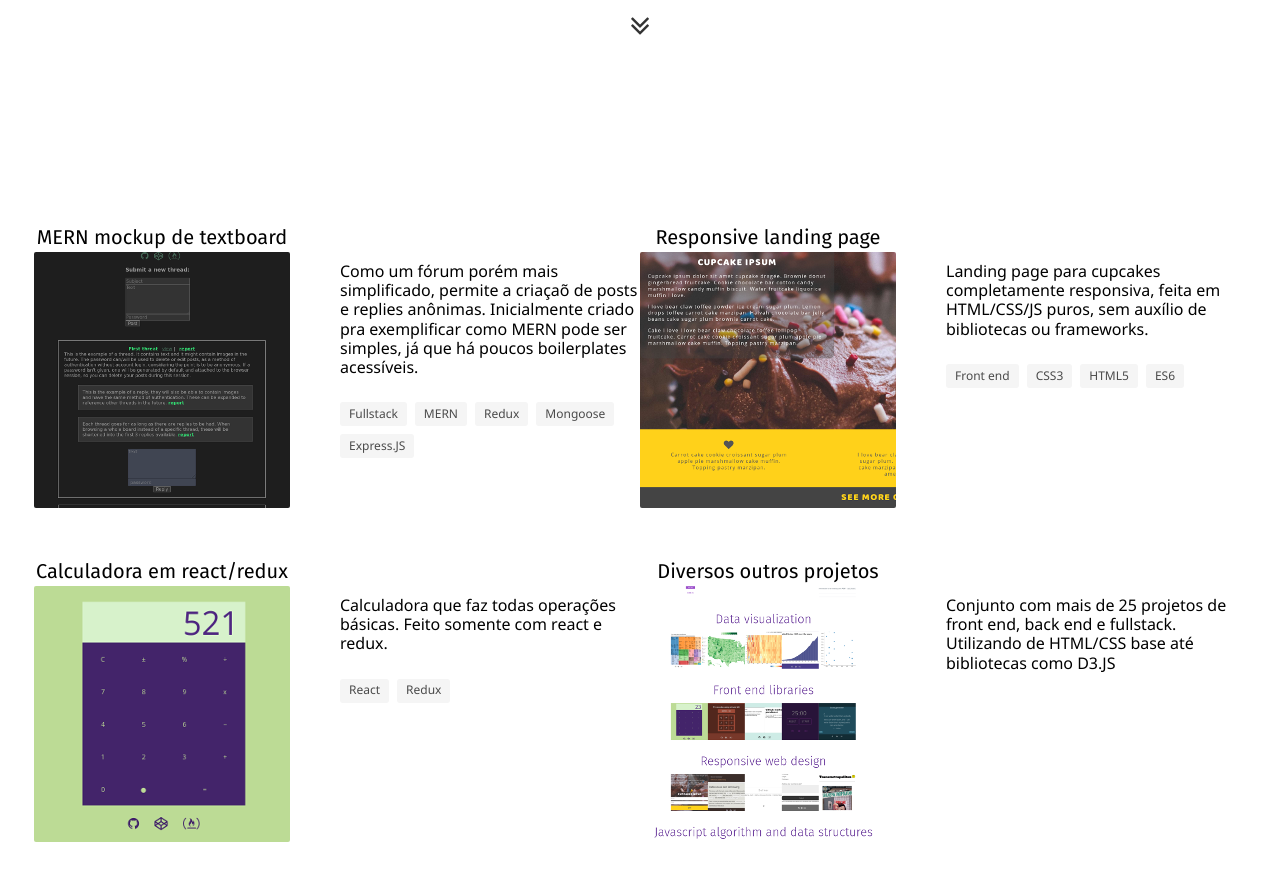
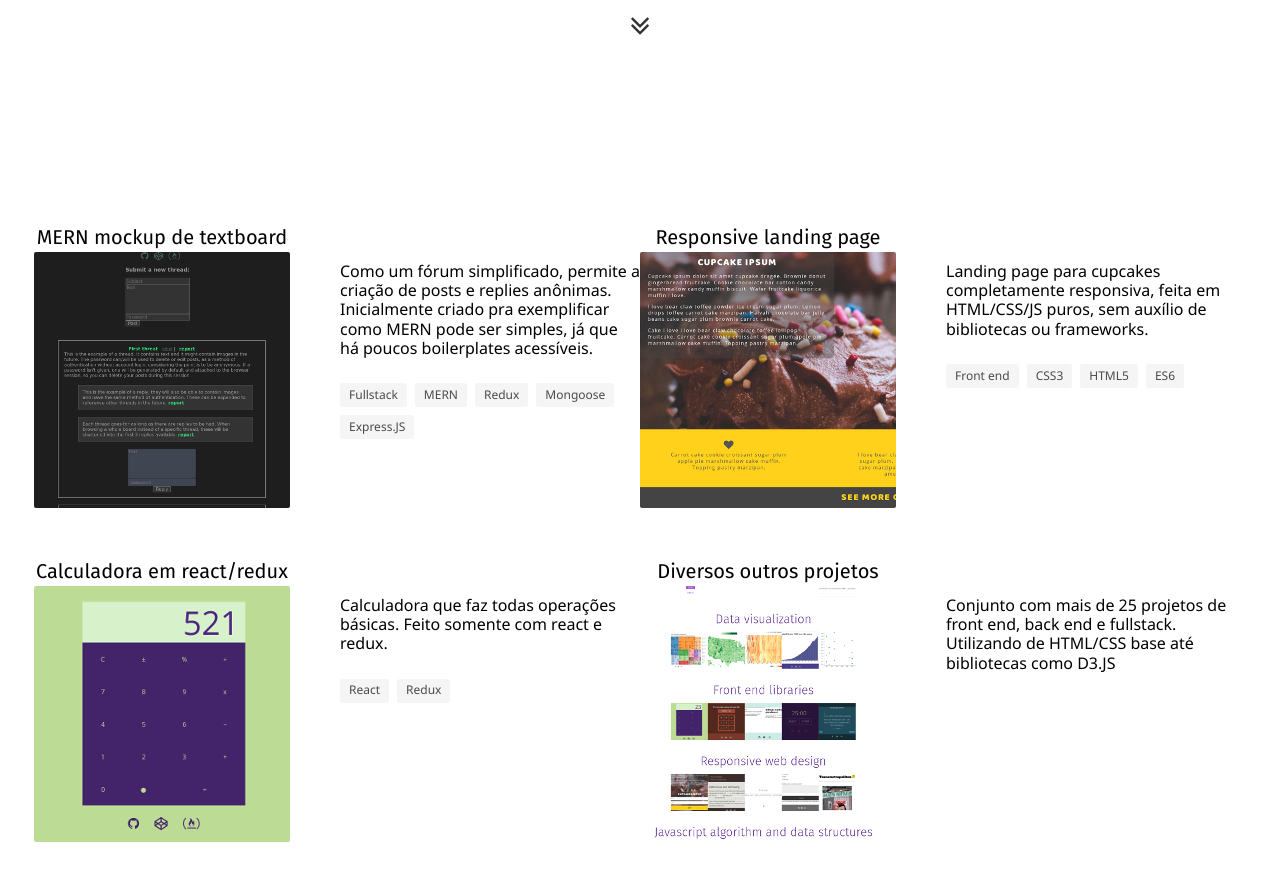
Before and after one commit to Selhar/selhar.github.io, a Jekyll site: the page built from index.html, in a window 1280 px wide and 900 px high, scrolled down 839 px. Shown: the top 881 px of the window. Built offline with Jekyll 4.4.1, drawn with Linux system fonts in a browser that asks for light colours; some web fonts are replaced.

Commit message:
Correção de texto

```diff
--- a/_includes/portfolio.html
+++ b/_includes/portfolio.html
@@ -18,7 +18,7 @@
 					<!--
 						Description
 					-->
-					<span>Como um fórum porém mais simplificado, permite a criaçaõ de posts e replies anônimas. Inicialmente criado pra exemplificar como MERN pode ser simples, já que há poucos boilerplates acessíveis.</span>
+					<span>Como um fórum simplificado, permite a criação de posts e replies anônimas. Inicialmente criado pra exemplificar como MERN pode ser simples, já que há poucos boilerplates acessíveis.</span>
 					</br>
 					<div class="tags" style="margin-top: 25px;">
 						<!--
```
